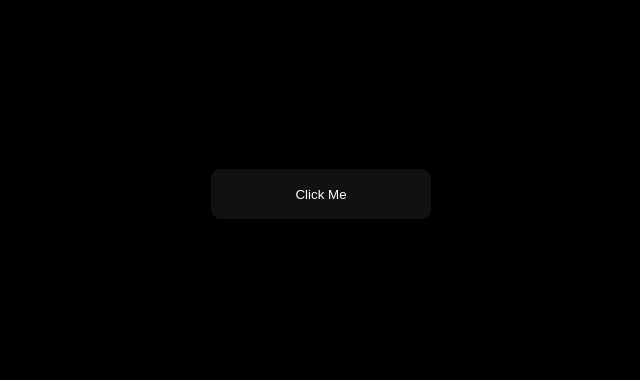
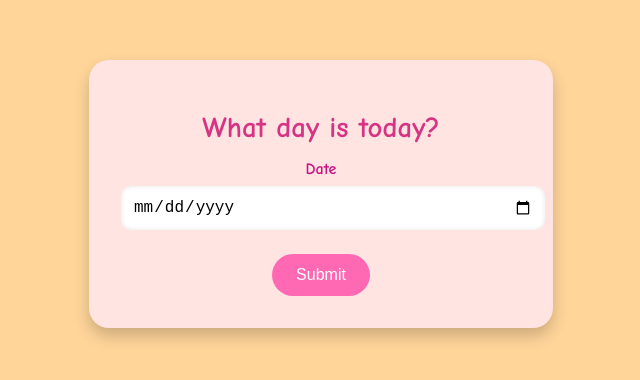
Before and after one commit to Yotch236/Jing10thmotmot, a plain HTML site: page index.html in a window 1280 px wide. Shown: the part 206-586 px from the top of the page, without its empty margins (319-959 px from the left). Drawn offline with Linux system fonts and the light colour scheme.

Commit message:
date complete

```diff
--- a/index.html
+++ b/index.html
@@ -1,14 +1,84 @@
 <!DOCTYPE html>
 <html lang="en">
 <head>
-    <meta charset="UTF-8">
-    <meta name="viewport" content="width=device-width, initial-scale=1.0">
-    <title>Jing 10th Motmot</title>
-    <link rel="stylesheet" href="style.css">
+  <meta charset="UTF-8" />
+  <meta name="viewport" content="width=device-width, initial-scale=1.0"/>
+  <title>Jing10thMonthsary</title>
+  <style>
+    body {
+      margin: 0;
+      padding: 0;
+      background: #Ffd59a;
+      font-family: 'Comic Sans MS', cursive, sans-serif;
+      display: flex;
+      align-items: center;
+      justify-content: center;
+      height: 100vh;
+    }
+
+    form {
+      background-color: #ffe4e1;
+      padding: 2rem;
+      border-radius: 20px;
+      box-shadow: 0 8px 16px rgba(0, 0, 0, 0.2);
+      width: 90%;
+      max-width: 400px;
+      text-align: center;
+    }
+
+    h1 {
+      font-size: 1.8rem;
+      color: #d63384;
+      margin-bottom: 1rem;
+    }
+
+    label {
+      display: block;
+      margin-bottom: 0.5rem;
+      color: #c71585;
+      font-weight: bold;
+    }
+
+    input[type="date"] {
+      width: 100%;
+      padding: 0.75rem;
+      border: none;
+      border-radius: 10px;
+      background-color: #fff;
+      font-size: 1rem;
+      margin-bottom: 1.5rem;
+      box-shadow: inset 0 0 5px rgba(0,0,0,0.1);
+    }
+
+    button {
+      background-color: #ff69b4;
+      color: white;
+      border: none;
+      padding: 0.75rem 1.5rem;
+      font-size: 1rem;
+      border-radius: 30px;
+      cursor: pointer;
+      transition: background-color 0.3s ease;
+    }
+
+    button:hover {
+      background-color: #ff1493;
+    }
+
+    @media (max-width: 425px) {
+      form {
+        width: 70%;
+        font-size: 1rem;
+      }
+    }
+  </style>
 </head>
 <body>
-    <button class="glow-on-hover" type="button"><a href="#message">Click Me</a></button>
-
-    <section id="message">  </section>
+  <form action="/Jing10thmotmot/submitted.html" method="GET">
+    <h1>What day is today?</h1>
+    <label for="date">Date</label>
+    <input type="date" id="date" name="date" required />
+    <button type="submit">Submit</button>
+  </form>
 </body>
 </html>
--- a/style.css
+++ /dev/null
@@ -1,73 +0,0 @@
-html,
-body {
-    margin: 0;
-    padding: 0;
-    width: 100%;
-    height: 100vh;
-    display: flex;
-    flex-direction: row;
-    justify-content: center;
-    align-items: center;
-    background: #000;
-}
-
-.glow-on-hover {
-    width: 220px;
-    height: 50px;
-    border: none;
-    outline: none;
-    color: #fff;
-    background: #111;
-    cursor: pointer;
-    position: relative;
-    z-index: 0;
-    border-radius: 10px;
-}
-
-.glow-on-hover:before {
-    content: '';
-    background: linear-gradient(45deg, #ff0000, #ff7300, #fffb00, #48ff00, #00ffd5, #002bff, #7a00ff, #ff00c8, #ff0000);
-    position: absolute;
-    top: -2px;
-    left:-2px;
-    background-size: 400%;
-    z-index: -1;
-    filter: blur(5px);
-    width: calc(100% + 4px);
-    height: calc(100% + 4px);
-    animation: glowing 20s linear infinite;
-    opacity: 0;
-    transition: opacity .3s ease-in-out;
-    border-radius: 10px;
-}
-
-.glow-on-hover:active {
-    color: #000
-}
-
-.glow-on-hover:hover:before {
-    opacity: 1;
-}
-
-.glow-on-hover:after {
-    z-index: -1;
-    content: '';
-    position: absolute;
-    width: 100%;
-    height: 100%;
-    background: #111;
-    left: 0;
-    top: 0;
-    border-radius: 10px;
-}
-
-@keyframes glowing {
-    0% { background-position: 0 0; }
-    50% { background-position: 400% 0; }
-    100% { background-position: 0 0; }
-}
-
-a{
-    text-decoration: none;
-    color: #fff;
-}
```
Also changed, not shown: submitted.html (added, +66 -0 lines), JingGEng.png (added).
